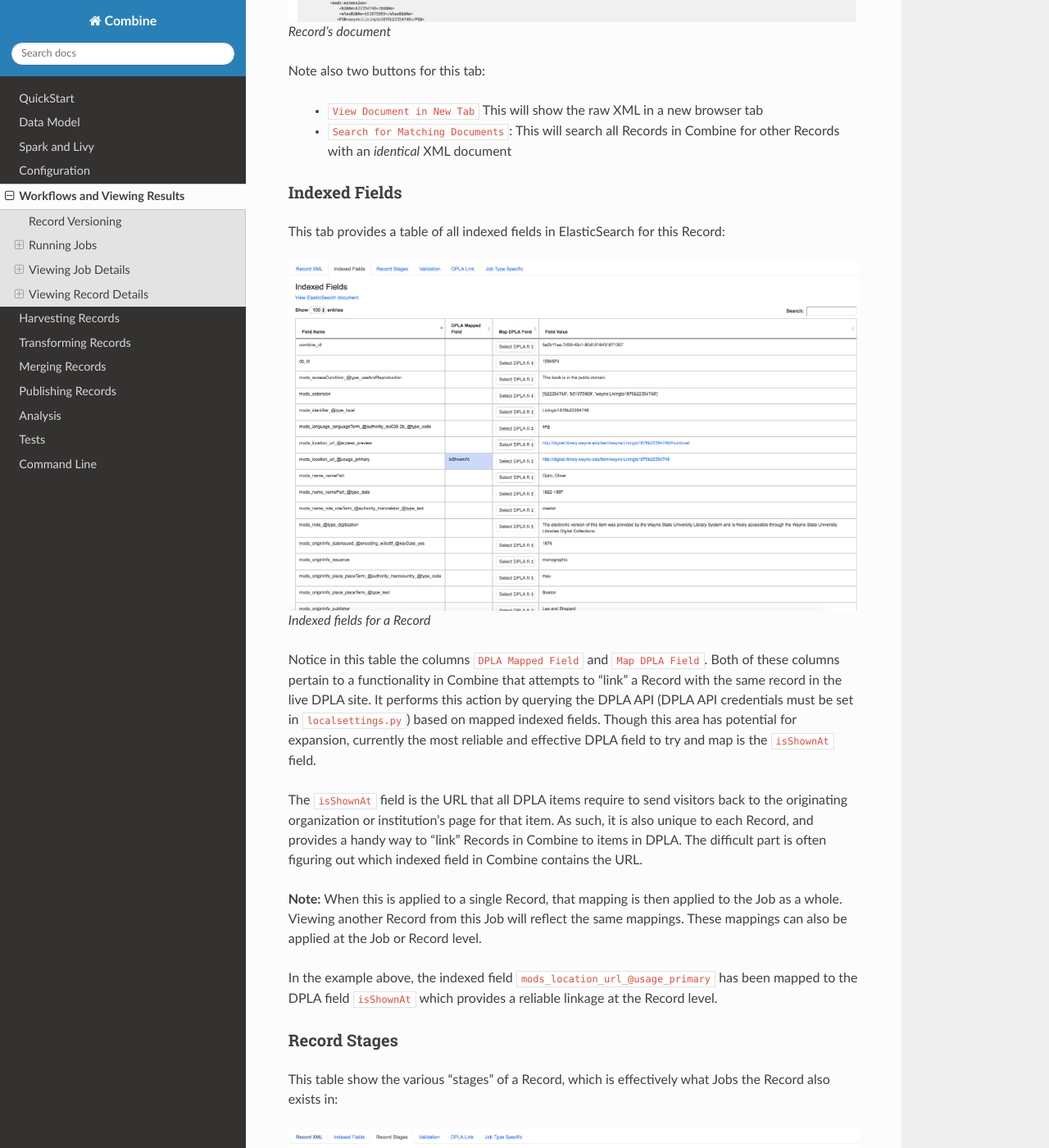
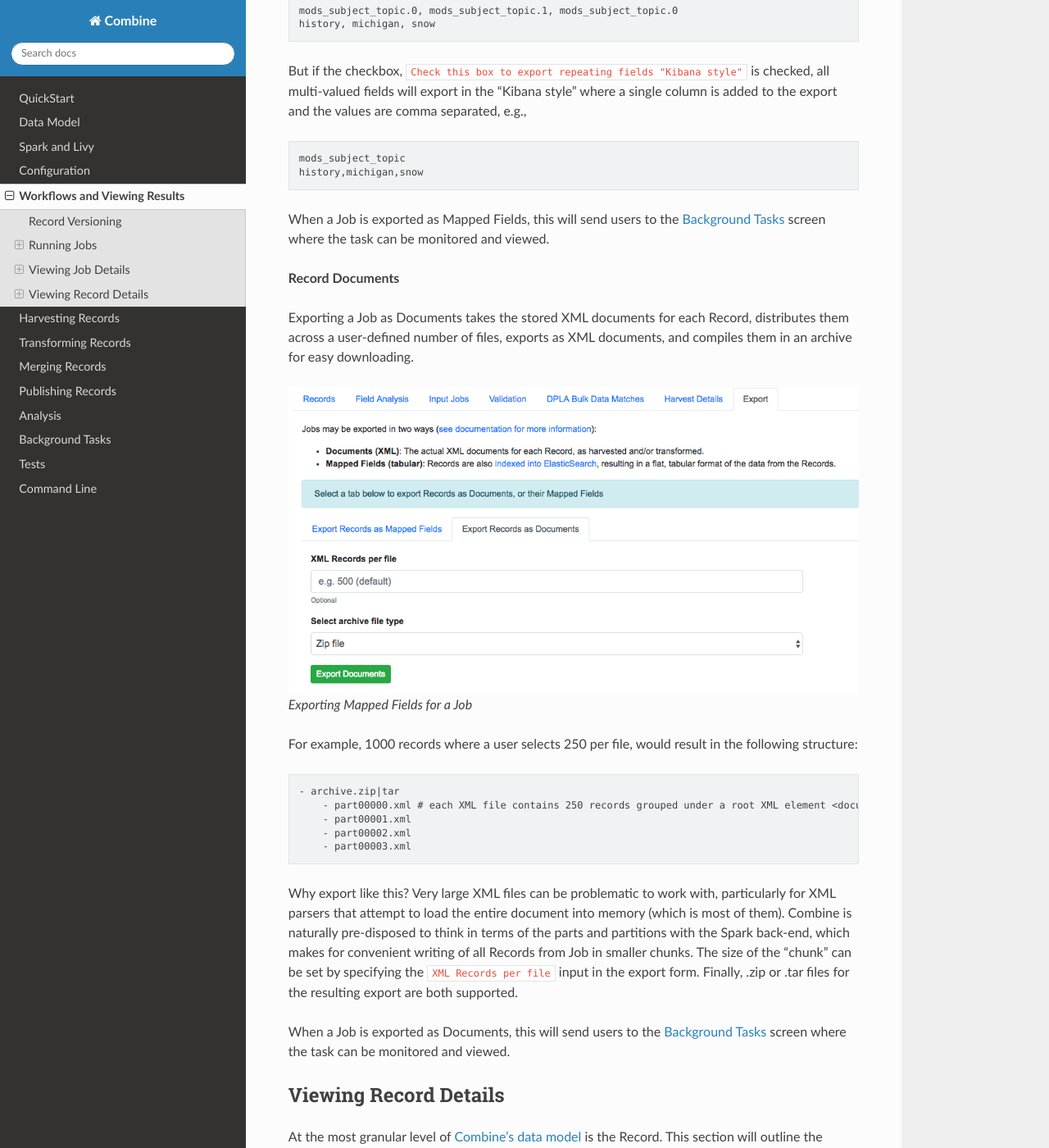
Before and after one commit to MI-DPLA/combine, a Sphinx documentation site: the page built from docs/workflow.rst, in a window 1280 px wide and 1400 px high, scrolled down 11201 px. Shown: the whole window at 82% size. Built offline with Sphinx 7.4.7 and the Read the Docs theme 2.0.0, drawn with Linux system fonts in a browser that asks for light colours; some of the changed text lies outside the part shown.

Commit message:
documenting bg tasks

```diff
--- /dev/null
+++ b/docs/background_tasks.rst
@@ -0,0 +1,29 @@
+****************
+Background Tasks
+****************
+
+Combine includes a section for viewing and managing long running tasks.  This can be accessed from the "Background Tasks" link at the top-most navigation from any page.
+
+**Note:** Background tasks do *not* include normal workflow Jobs such as Harvests, Transforms, Merges, etc., but do include the following tasks in Combine:
+
+  - deleting of Organizations, Record Groups, or Jobs
+  - generating reports of Validations run for a Job
+  - exportings Jobs as mapped fields or XML documents
+
+The following screenshot shows a table of all Background Tasks, and their current status:
+
+.. figure:: img/bg_tasks.png
+   :alt: Table of Background Tasks
+   :target: _images/bg_tasks.png
+
+   Table of running and completed Background Tasks
+
+Clicking on the "Results" button for a single task will take you to details about that task:
+
+.. figure:: img/bg_task_export.png
+   :alt: Example of completed Job Export Background Task
+   :target: _images/bg_task_export.png
+
+   Example of completed Job Export Background Task
+
+The results page for each task type will be slightly different, depending on what further actions may be taken, but an example would be a download link (as in the figure above) for job export or validation reports.
--- a/docs/index.rst
+++ b/docs/index.rst
@@ -38,5 +38,6 @@
    merging
    publishing
    analysis
+   background_tasks
    tests
    command_line
--- a/docs/workflow.rst
+++ b/docs/workflow.rst
@@ -2,7 +2,7 @@
 Workflows and Viewing Results
 *****************************
 
-This section will describe different parts of workflows for running Jobs, and viewing detailed results of Jobs and their Records.
+This section will describe different parts of workflows for running, viewing detailed results, and exporting Jobs and Records.
 
 Sub-sections include:
 
@@ -208,6 +208,8 @@
   - `Input Jobs <#input-jobs>`__
   - `Validation <#validation>`__
   - `DPLA Bulk Data Matches <#dpla-bulk-data-matches>`__
+  - `Job Type Details - Jobs <#job-type-details-jobs>`__
+  - `Exporting <#export>`__
 
 
 Records
@@ -325,6 +327,65 @@
 No additional information at this time for Analysis Jobs.
 
 
+Export
+~~~~~~
+
+Jobs may be exported in two ways:
+
+
+**Record Mapped Fields**
+
+Exporting a Job as Mapped Fields creates a single.csv or Excel file containing all mapped fields stored in ElasticSearch, across all Records, for this Job.
+
+.. figure:: img/job_export_mapped_fields.png
+   :alt: Exporting Mapped Fields for a Job
+   :target: _images/job_export_mapped_fields.png
+
+   Exporting Mapped Fields for a Job
+
+Exporting mapped fields can be helpful for analysis, or even importing into OpenRefine for more detailed analysis and clustering.  Currently, this exported format cannot be *re-imported* into Combine to modify the mapped fields or XML document for each Record in that Job; it is for analysis purposes only.
+
+If a Record contains a mapped field such as ``mods_subject_topic`` that is repeating, the default export format is to create multiple columns in the export, appending an integer for each instance of that field, e.g.,
+
+.. code-block:: text
+
+    mods_subject_topic.0, mods_subject_topic.1, mods_subject_topic.0
+    history, michigan, snow
+
+But if the checkbox, ``Check this box to export repeating fields "Kibana style"`` is checked, all multi-valued fields will export in the "Kibana style" where a single column is added to the export and the values are comma separated, e.g.,
+
+.. code-block:: text
+
+    mods_subject_topic
+    history,michigan,snow
+
+When a Job is exported as Mapped Fields, this will send users to the `Background Tasks <background_tasks.html>`_ screen where the task can be monitored and viewed.
+
+
+**Record Documents**
+
+Exporting a Job as Documents takes the stored XML documents for each Record, distributes them across a user-defined number of files, exports as XML documents, and compiles them in an archive for easy downloading.
+
+.. figure:: img/job_export_documents.png
+   :alt: Exporting Mapped Fields for a Job
+   :target: _images/job_export_documents.png
+
+   Exporting Mapped Fields for a Job
+
+For example, 1000 records where a user selects 250 per file, would result in the following structure:
+
+.. code-block:: text
+
+    - archive.zip|tar
+        - part00000.xml # each XML file contains 250 records grouped under a root XML element <documents>
+        - part00001.xml
+        - part00002.xml
+        - part00003.xml
+
+Why export like this?  Very large XML files can be problematic to work with, particularly for XML parsers that attempt to load the entire document into memory (which is most of them).  Combine is naturally pre-disposed to think in terms of the parts and partitions with the Spark back-end, which makes for convenient writing of all Records from Job in smaller chunks.  The size of the "chunk" can be set by specifying the ``XML Records per file`` input in the export form.  Finally, .zip or .tar files for the resulting export are both supported.
+
+When a Job is exported as Documents, this will send users to the `Background Tasks <background_tasks.html>`_ screen where the task can be monitored and viewed.
+
 
 Viewing Record Details
 ======================
@@ -340,6 +401,13 @@
    Top of Record details page
 
 Similar to a Job details page, the following tabs breakdown other major sections of this Record details.
+
+  - `Record XML <#record-xml>`__
+  - `Indexed Fields <#indexed-fields>`__
+  - `Record Stages <#record-stages>`__
+  - `Record Validation <#record-validation>`__
+  - `DPLA Link <#dpla-link>`__
+  - `Job Type Details - Records <#job-type-details-records>`__
 
 Record XML
 ----------
@@ -392,8 +460,8 @@
 Records are connected by their Combine ID (``combine_id``).  From this table, it is possible to jump to other, earlier "upstream" or later "downstream", versions of the same Record.
 
 
-Validation
-----------
+Record Validation
+-----------------
 
 This tab shows all Validation Tests that were run for this Job, and how this Record fared:
 
@@ -489,25 +557,3 @@
 **Analysis Jobs**
 
 No additional information at this time for Analysis Jobs.
-
-
-Transformation Job Details
-~~~~~~~~~~~~~~~~~~~~~~~~~~
-
-Records that are part of Transformation Jobs, becuase they may have been modified in some way, lend themselves to additional details.  This tab will show what transformation was applied, and the a diff of changes to the record.
-
-The following shows what Transformation was applied to this Record:
-
-.. figure:: img/record_details_trans_specific.png
-   :alt: Indexed fields for a Record
-   :target: _images/record_details_trans_specific.png
-
-   Indexed fields for a Record
-
-The following is an example showing changes to a Record (just a space added between dates, but the diff could be much more complex and verbose):
-
-.. figure:: img/record_details_trans_diff.png
-   :alt: Diff of changes to Record during Transformation Job
-   :target: _images/record_details_trans_diff.png
-
-   Diff of changes to Record during Transformation Job
```
Also changed, not shown: docs/img/._bg_task_export.png (added), docs/img/._bg_tasks.png (added), docs/img/._job_export_documents.png (added), docs/img/._job_export_mapped_fields.png (added), docs/img/bg_task_export.png (added), docs/img/bg_tasks.png (added), docs/img/job_export_documents.png (added), docs/img/job_export_mapped_fields.png (added), 1 other file.
